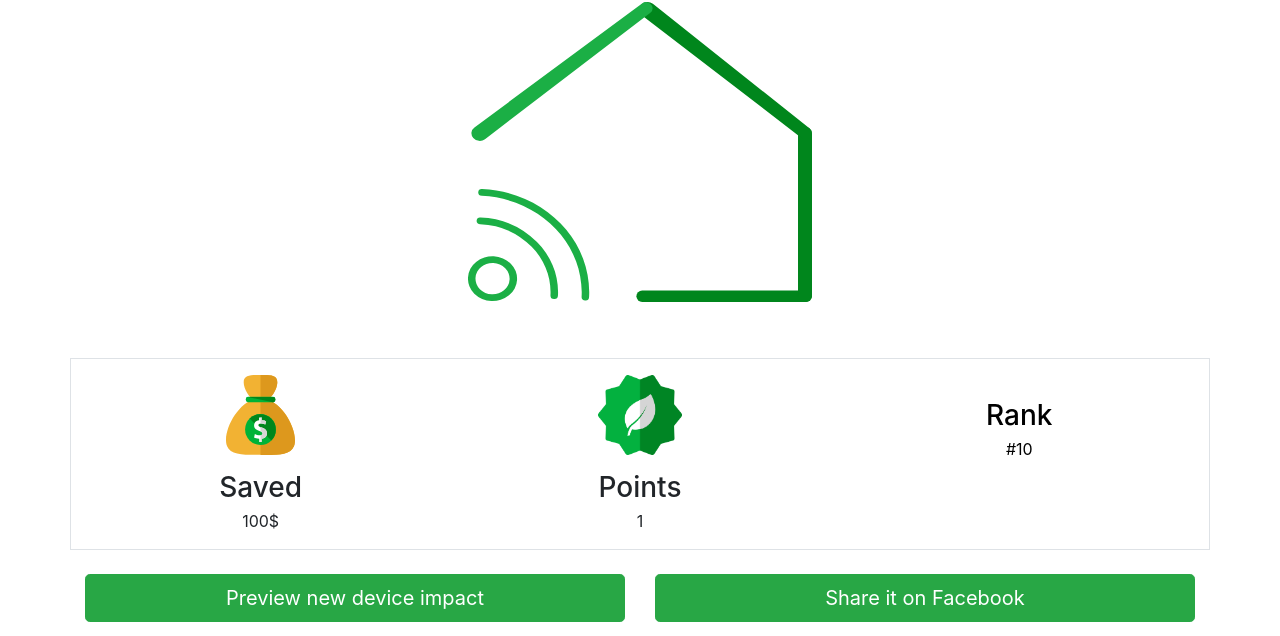
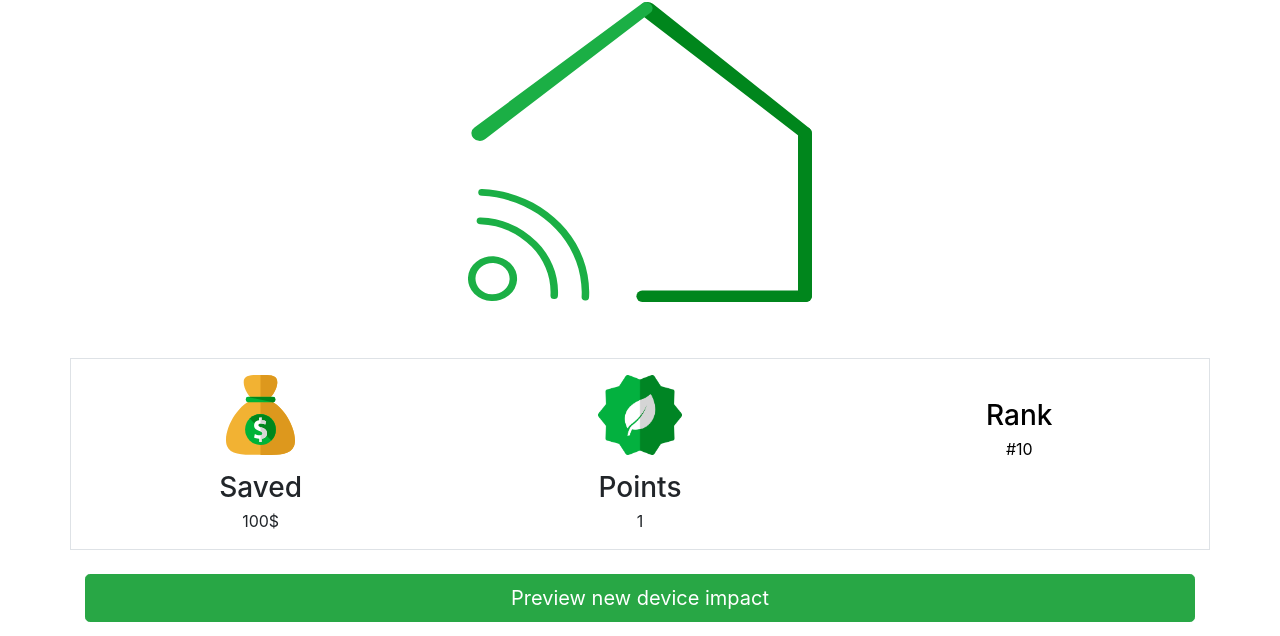
Before and after one commit to JosephLindzius/EcoHoods, a website: page public/change.html in a window 1280 px wide. Shown: the part 316-952 px from the top of the page. Drawn offline with nearby package versions, Linux system fonts and the light colour scheme.

Commit message:
remove fb button

```diff
--- a/public/change.html
+++ b/public/change.html
@@ -83,13 +83,10 @@
 
         </div>
         <div class="row">
-            <div class="col-md-6">
+            <div class="col-md-12">
                 <a href="preview.html" class="btn btn-block btn-success btn-lg">Preview new device impact</a>
             </div>
-            <div class="col-md-6">
-                <a href="" class="btn btn-block btn-success btn-lg">Share it on Facebook <i
-                        class="fab fa-facebook-square"></i></a>
-            </div>
+
         </div>
 
         <div class="row mt-5">
```
Also changed, not shown: public/dashboard.html (+2 -5 lines), public/influencer.html (+7 -1 lines), public/leaderboard.html (+1 -0 lines).
